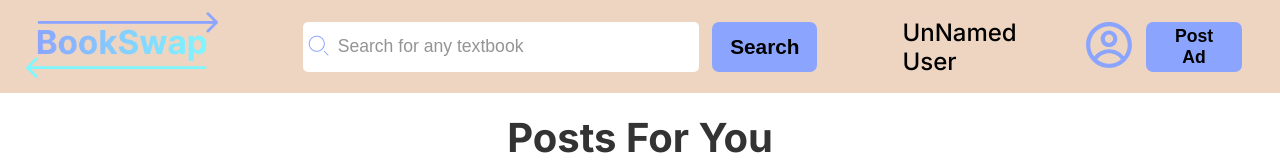
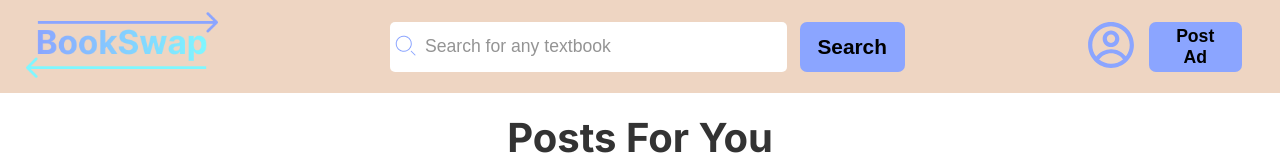
Before and after one commit to ashydashysoflashy/BookSwap, a React (Create React App) app in the folder frontend/: page / in a window 1280 px wide. Shown: the top 160 px of the page. Built offline with nearby package versions, Linux system fonts and the light colour scheme; no server answers; sample sign-in values are in the browser's storage.

Commit message:
fix navbar

```diff
--- a/frontend/src/components/Navbar-LoggedIn.jsx
+++ b/frontend/src/components/Navbar-LoggedIn.jsx
@@ -145,7 +145,7 @@ const Navbar = () => {
           <div className="navbar_acc_section">
             <div className="right-side-container">
               <div className="username-div">
-                <div className='username'>{userName === "" ? "UnNamed User" : userName}</div>
+                <div className='username'>{userName === "" ? "" : userName}</div>
               </div>
               <div className="profile-dropdown-container" ref={dropdownRef}>
                 <div id="profile-icon" ref={dropdownRef}>
```
